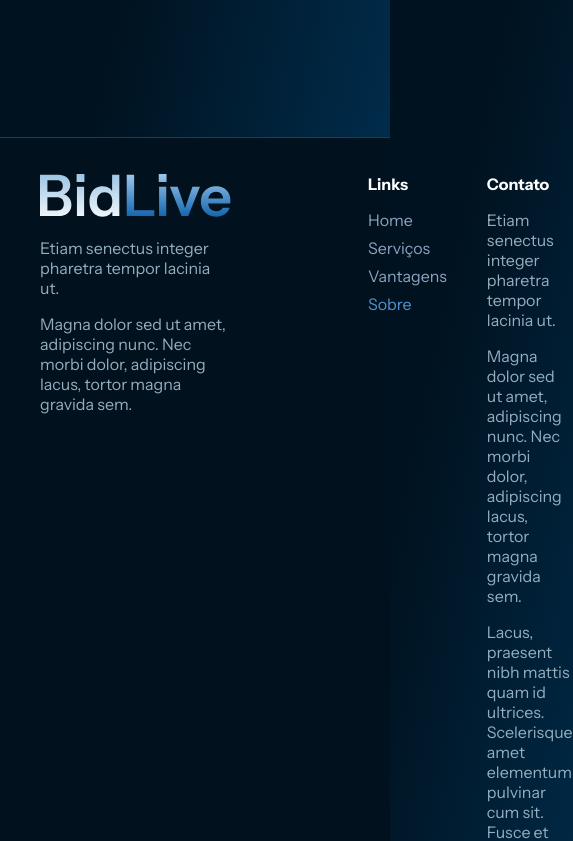
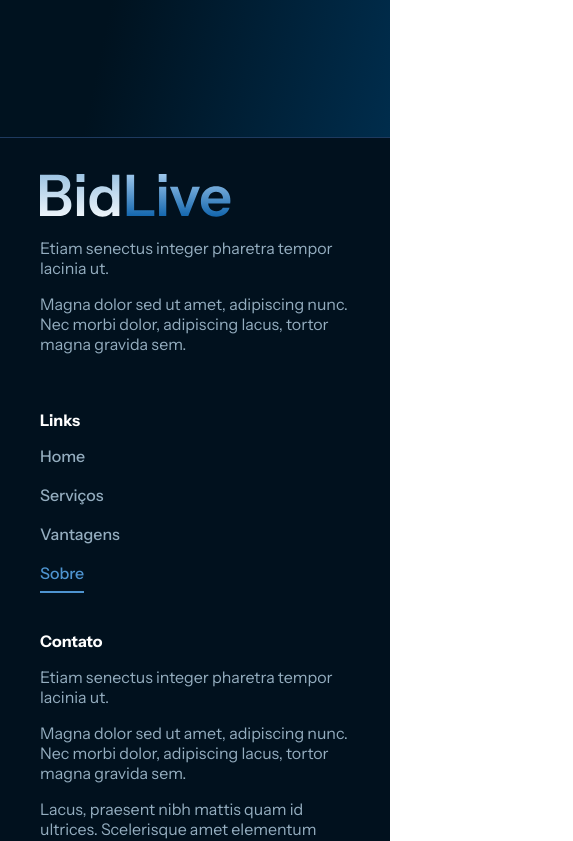
Before and after one commit to Wigglift/Projeto-Front-End-Leilao, a React (Create React App) app in the folder web-app/: page / in a window 390 px wide. Shown: the part 1440-2281 px from the top of the page, 573 px wide, since content can reach past the window. Built offline with nearby package versions, Linux system fonts and the light colour scheme; the HTML template or start-up script is replaced by a standard one.

Commit message:
feat: adiciona de responsividade ao footer

```diff
--- a/web-app/src/components/footer/Footer.jsx
+++ b/web-app/src/components/footer/Footer.jsx
@@ -1,5 +1,6 @@
-import styles from "./Footer.module.scss"
+import styles from "./Footer.module.scss";
 import logo from "../../assets/images/bidlive_logo.svg";
+import BottomMenu from "../menu/bottom/BottomMenu";
 
 export default function Footer() {
   return (
@@ -8,58 +9,30 @@ export default function Footer() {
         <div className={styles.footerLeft}>
           <div className={styles.logo}>
             <a href=''>
-                <img src={logo} alt='Logo BidLive' title='Logo BidLive' />
+              <img src={logo} alt='Logo BidLive' title='Logo BidLive' />
             </a>
           </div>
-          <p>
-            Etiam senectus integer pharetra tempor lacinia ut.
-          </p>
-          <p>
-            Magna dolor sed ut amet, adipiscing nunc. Nec morbi dolor,
-            adipiscing lacus, tortor magna gravida sem.
-          </p>
+          <p>Etiam senectus integer pharetra tempor lacinia ut.</p>
+          <p>Magna dolor sed ut amet, adipiscing nunc. Nec morbi dolor, adipiscing lacus, tortor magna gravida sem.</p>
         </div>
         <div className={styles.footerCenter}>
-          <h4 className={styles.sectionTitle}>
-            Links
-          </h4>
-          <ul className={styles.linksList}>
-            {["Home", "Serviços", "Vantagens"].map((item) => (
-              <li key={item}>
-                <a href="" className={styles.linksListItem}>
-                  {item}
-                </a>
-              </li>
-            ))}
-            <li>
-              <a href="" className={styles.about}>
-                Sobre
-              </a>
-            </li>
-          </ul>
+          <div className='footerContainer'>
+            <h4 className={styles.sectionTitle}>Links</h4>
+            <ul className={styles.linksList}>
+              <BottomMenu links={["Home", "Serviços", "Vantagens", "Sobre"]} />
+            </ul>
+          </div>
         </div>
 
         <div className={styles.footerRight}>
-          <h4 className={styles.sectionTitle}>
-            Contato
-          </h4>
-          <p>
-            Etiam senectus integer pharetra tempor lacinia ut.
-          </p>
-          <p>
-            Magna dolor sed ut amet, adipiscing nunc. Nec morbi dolor,
-            adipiscing lacus, tortor magna gravida sem.
-          </p>
-          <p>
-            Lacus, praesent nibh mattis quam id ultrices. Scelerisque amet
-            elementum pulvinar cum sit. Fusce et justo quam purus viverra vitae.
-          </p>
+          <h4 className={styles.sectionTitle}>Contato</h4>
+          <p>Etiam senectus integer pharetra tempor lacinia ut.</p>
+          <p>Magna dolor sed ut amet, adipiscing nunc. Nec morbi dolor, adipiscing lacus, tortor magna gravida sem.</p>
+          <p>Lacus, praesent nibh mattis quam id ultrices. Scelerisque amet elementum pulvinar cum sit. Fusce et justo quam purus viverra vitae.</p>
         </div>
       </div>
 
-      <div className={styles.copyright}>
-        Copyright © 2026 BidLive. Todos os direitos reservados.
-      </div>
+      <div className={styles.copyright}>Copyright © 2026 BidLive. Todos os direitos reservados.</div>
     </footer>
   );
 }
--- a/web-app/src/components/footer/Footer.module.scss
+++ b/web-app/src/components/footer/Footer.module.scss
@@ -1,80 +1,80 @@
 @use "../../assets/scss/Index.scss";
 
-.footer{
-        background-color: #01111E;
+.footer {
+  background-color: #01111e;
   color: #c8d6e8;
-        font-size: 1em ;
+  font-size: 1em;
   border-top: 1px solid #1e3a5f;
-    }
 
-.footerGrid{
+  .footerGrid {
     max-width: 1200px;
     margin: 0 auto;
     padding: 36px 40px 28px;
     display: grid;
     grid-template-columns: 1fr 1fr 1fr;
     gap: 40px;
+
+    @include Index.responsivo(Index.$tablet) {
+      grid-template-columns: 1fr;
     }
 
-.logo{
+    .footerLeft {
+      .logo {
         margin-bottom: 16px;
         a {
-        img{
+          img {
             width: 12em;
           }
         }
       }
-
-
-.footerLeft{
-    p{
+      p {
         color: Index.$tertiary-color;
         margin-bottom: 1em;
-
       }
     }
 
-.footerCenter{
-    padding-left: 6em;
-}
-
-.sectionTitle{
+    .sectionTitle {
       color: #ffffff;
       font-size: 1em;
       margin-bottom: 1em;
     }
 
-.linksList{
+    .footerCenter {
+      display: flex;
+      justify-content: center;
+
+      @include Index.responsivo(Index.$tablet) {
+        justify-content: flex-start;
+      }
+
+      .linksList {
         list-style: none;
 
-    li{
+        li {
           margin-bottom: 0.5em;
-    }
-}
 
-.linksListItem{
+          .linksListItem {
             color: #8aa3bf;
             text-decoration: none;
             transition: color 0.2s;
 
-    &:hover{
+            &:hover {
               color: Index.$primary-color;
             }
           }
-
-.about{
-    color: Index.$primary-color;
-    text-decoration: none;
+        }
+      }
     }
 
-.footerRight{
-    p{
+    .footerRight {
+      p {
         color: Index.$tertiary-color;
         margin-bottom: 1em;
       }
     }
+  }
 
-.copyright{
+  .copyright {
     border-top: 1px solid #1e3a5f;
     text-align: center;
     padding: 14px 40px;
@@ -82,3 +82,4 @@
     font-size: 1em;
     background: Index.$gradient;
   }
+}
--- /dev/null
+++ b/web-app/src/components/menu/bottom/BottomMenu.jsx
@@ -0,0 +1,17 @@
+import styles from "./BottomMenu.module.scss";
+
+export default function BottomMenu({ links }) {
+  return (
+    <nav>
+      <ul className={styles.items}>
+        {links.map((link, index) => {
+          return (
+            <li key={index}>
+              <a href=''>{link}</a>
+            </li>
+          );
+        })}
+      </ul>
+    </nav>
+  );
+}
--- /dev/null
+++ b/web-app/src/components/menu/bottom/BottomMenu.module.scss
@@ -0,0 +1,29 @@
+@use "../../../assets/scss/Index.scss";
+
+.items {
+  display: flex;
+  flex-direction: column;
+  gap: 0.7rem;
+
+  li {
+    list-style: none;
+
+    &:last-child a {
+      color: Index.$primary-color;
+      border-bottom: 2px solid Index.$primary-color;
+    }
+
+    a {
+      padding-bottom: 0.5em;
+      font-weight: 500;
+      text-decoration: none;
+      color: Index.$tertiary-color;
+      transition: color 0.2s;
+
+      &:hover {
+        color: Index.$primary-color;
+        border-bottom: 2px solid Index.$primary-color;
+      }
+    }
+  }
+}
```
Lines whose indentation alone changed are shown as unchanged.
